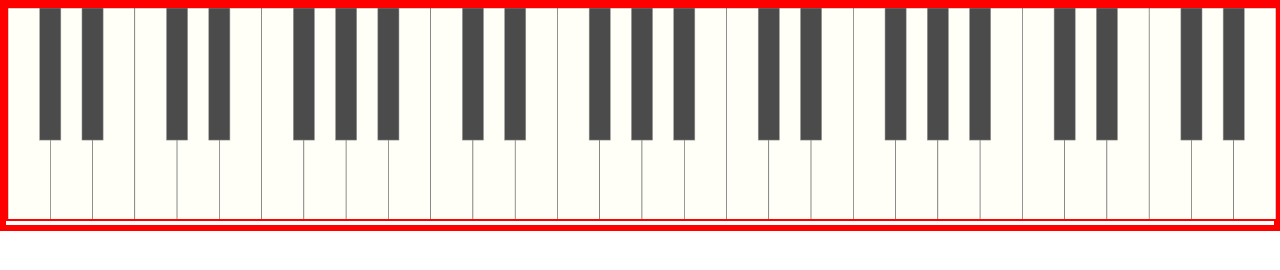
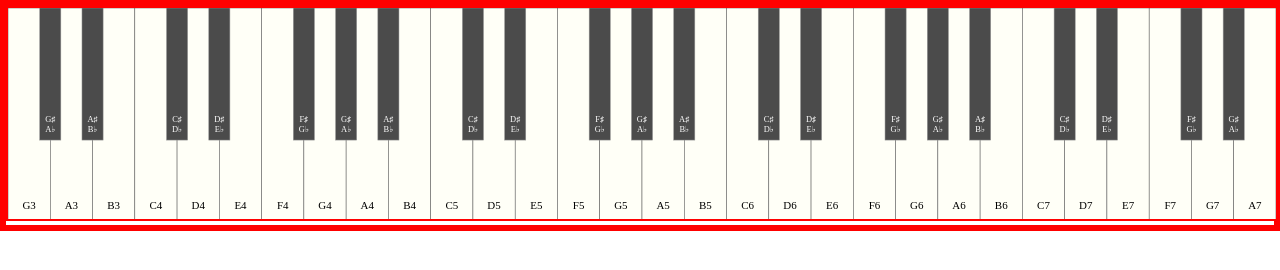
Before and after one commit to Fsyou7/Piano, a plain HTML site: page index.html in a window 1280 px wide. Drawn offline with Linux system fonts and the light colour scheme.

Commit message:
Note names added

```diff
--- a/script.js
+++ b/script.js
@@ -10,51 +10,107 @@ const naturalNotesFlats = [ "D", "E", "G", "A", "B"];
 const range = ["G3", "A7"];
 
 
-const piano = document.querySelector("#piano");
-
 const app = {
     setupPiano () {
+        const piano = document.querySelector("#piano");
         const allNaturalNotes = this.getAllNaturalNotes(range);
         const pianoWidth = allNaturalNotes.length * whiteKeyWidth;
 
         const SVG = this.createMainSVG(pianoWidth, pianoHeight);
-        //Add main SVG to piano div
-        piano.appendChild(SVG);
+
+
 
         // Add white keys
         let whiteKeyPositionX = 0;
-        for (let i = 0; i < allNaturalNotes.length; i++) {
+
+        allNaturalNotes.forEach((noteName) => {
+            const whiteKeyTextGroup = utils.createSVGElement("g");
             const whiteKey = this.createKey({ className: "white-key", width: whiteKeyWidth, height: pianoHeight });
-            whiteKey.setAttribute("x", whiteKeyPositionX);
-            whiteKey.setAttribute("data-note-name", allNaturalNotes[i]);
+            const text = utils.createSVGElement('text');
+
+            utils.addTextContent(text, noteName);
+            utils.setAttributes(whiteKeyTextGroup, {"width": whiteKeyWidth});
+            utils.setAttributes(text, {
+                "x": whiteKeyPositionX + whiteKeyWidth / 2,
+                "y": 380,
+                "text-anchor": "middle"
+            });
+            utils.setAttributes(whiteKey, {
+                "x": whiteKeyPositionX,
+                "data-note-name": noteName
+            });
+
+            text.classList.add("white-key-text");
+            whiteKeyTextGroup.appendChild(whiteKey);
+            whiteKeyTextGroup.appendChild(text);
+            SVG.appendChild(whiteKeyTextGroup);
+
+            // Increment spacing between keys
             whiteKeyPositionX += whiteKeyWidth;
-            SVG.appendChild(whiteKey);
-        }
+        });
+
         // Add black keys
         let blackKeyPositionX = 60;
         allNaturalNotes.forEach((naturalNote, index, array) => {
+            // If last iteration of keys, do not add black key
+            if ( index === array.length - 1) {
+                return;
+            }
+
+            const blackKeyTextGroup = utils.createSVGElement("g");
             const blackKey = this.createKey({ className: "black-key", width: whiteKeyWidth / 2, height: pianoHeight / 1.6 });
-            blackKey.setAttribute("x", blackKeyPositionX);
+            const flatNameText = utils.createSVGElement("text");
+            const sharpNameText = utils.createSVGElement("text");
+
+            utils.setAttributes(blackKeyTextGroup, {"width": whiteKeyWidth / 2});
 
             for (let i = 0; i < naturalNotesSharps.length; i++) {
                 let naturalSharpNoteName = naturalNotesSharps[i];
                 let naturalFlatNoteName = naturalNotesFlats[i];
+
                 if (naturalSharpNoteName === naturalNote[0]) {
-                    blackKey.setAttribute("data-sharp-name", `${ naturalSharpNoteName }#${ naturalNote[1]}`);
-                    blackKey.setAttribute("data-flat-name", `${ naturalFlatNoteName }b${ naturalNote[1]}`);
+
+                    utils.setAttributes(blackKey, {
+                        "x": blackKeyPositionX,
+                        "data-sharp-name": `${ naturalSharpNoteName }#${ naturalNote[1]}`,
+                        "data-flat-name": `${ naturalFlatNoteName }b${ naturalNote[1]}`
+                    });
+
+                    utils.setAttributes(sharpNameText, {
+                        "text-anchor": "middle",
+                        "y": 215,
+                        "x": blackKeyPositionX + (whiteKeyWidth / 4)
+                    });
+
+                    utils.setAttributes(flatNameText, {
+                        "text-anchor": "middle",
+                        "y": 235,
+                        "x": blackKeyPositionX + (whiteKeyWidth / 4)
+                    });
+
+                    utils.addTextContent(sharpNameText, `${ naturalSharpNoteName}♯`);
+                    utils.addTextContent(flatNameText, `${ naturalFlatNoteName}♭`);
+
+                    flatNameText.classList.add("black-key-text");
+                    sharpNameText.classList.add("black-key-text");
+
+
                     // Add double spacing between  D# and A#
                     if (naturalSharpNoteName === "D" || naturalSharpNoteName === "A") {
                         blackKeyPositionX += whiteKeyWidth * 2;
                     } else {
                         blackKeyPositionX += whiteKeyWidth;
                     }
-                    // If last iteration of keys, do not add black key
-                    if ( index !== array.length - 1) {
-                        SVG.appendChild(blackKey);
-                    }
+
+                    blackKeyTextGroup.appendChild(blackKey);
+                    blackKeyTextGroup.appendChild(flatNameText);
+                    blackKeyTextGroup.appendChild(sharpNameText);
                 }
             }
+            SVG.appendChild(blackKeyTextGroup);
         });
+        //Add main SVG to piano div
+        piano.appendChild(SVG);
     },
     createOctave (octaveNumber) {
         const octave = utils.createSVGElement("g");
@@ -66,8 +122,11 @@ const app = {
     createKey ({className, width, height}) {
         const key = utils.createSVGElement("rect");
         key.classList.add(className);
-        key.setAttribute("width", width);
-        key.setAttribute("height", height);
+
+        utils.setAttributes(key, {
+            "width": width,
+            "height": height
+        })
         return key;
     },
     getAllNaturalNotes ([firstNote, lastNote]) {
@@ -105,11 +164,14 @@ const app = {
     createMainSVG(pianoWidth, pianoHeight) {
         const svg = utils.createSVGElement("svg");
 
-        svg.setAttribute("width", "100%");
-        svg.setAttribute("version", "1.1");
-        svg.setAttribute("xmlns", "http:www.w3.org/2000/svg");
-        svg.setAttribute("xmlns:xlink", "http://www.w3.org/1999/xlink");
-        svg.setAttribute("viewBox", `0 0 ${pianoWidth} ${pianoHeight}`);
+        utils.setAttributes(svg, {
+            "width": "100%",
+            "version": "1.1",
+            "xmlns": "http://www.w3.org/2000/svg",
+            "xmlns:xlink": "http://www.w3.org/1999/xlink",
+            "viewBox": `0 0 ${pianoWidth} ${pianoHeight}`
+        });
+
 
         return svg;
     }
@@ -119,6 +181,14 @@ const utils = {
     createSVGElement(el) {
         const element = document.createElementNS("http://www.w3.org/2000/svg", el);
         return element;
+    },
+    setAttributes (el, attrs) {
+        for (let key in attrs) {
+            el.setAttribute(key, attrs[key]);
+        }
+    },
+    addTextContent (el, content) {
+        el.textContent = content;
     }
 }
 
--- a/styles.css
+++ b/styles.css
@@ -14,3 +14,17 @@
     stroke: #979797;
     fill: #4B4B4B;
 }
+
+.white-key-text {
+    font-size: 1.3em;
+    pointer-events: none;
+    user-select: none;
+}
+
+.black-key-text {
+    font-size: 1em;
+    fill: #fff;
+    font-weight: 200;
+    pointer-events: none;
+    user-select: none;
+}
```
